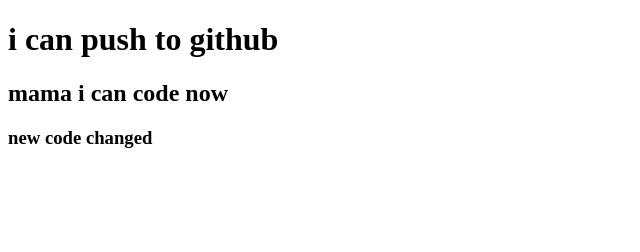
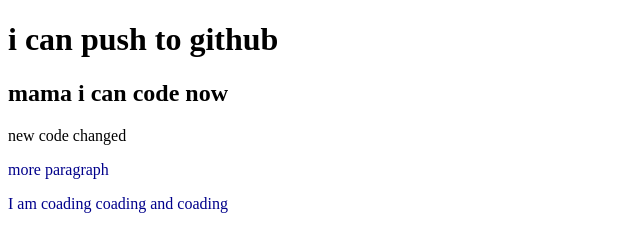
Before and after one commit to inshaislam/my-second-repo, a plain HTML site: page index.html in a window 1280 px wide. Shown: the whole page, without its empty margins (0-640 px from the left). Drawn offline with Linux system fonts and the light colour scheme.

Commit message:
style css

```diff
--- a/index.html
+++ b/index.html
@@ -5,11 +5,14 @@
     <meta http-equiv="X-UA-Compatible" content="IE=edge">
     <meta name="viewport" content="width=device-width, initial-scale=1.0">
     <title>my second repo</title>
+    <link rel="stylesheet" href="style.css">
 </head>
 <body>
     <h1>i can push to github</h1>
-<h2>mama i can code now</h2>
-<h3>new code changed</h3>
+    <h2>mama i can code now</h2>
+    <h<3>new code changed</h3>
+    <p>more paragraph</p>
+    <p>I am coading coading and coading</p>
 
 </body>
 </html>
--- /dev/null
+++ b/style.css
@@ -0,0 +1,3 @@
+p{
+    color: darkblue;
+}
```
